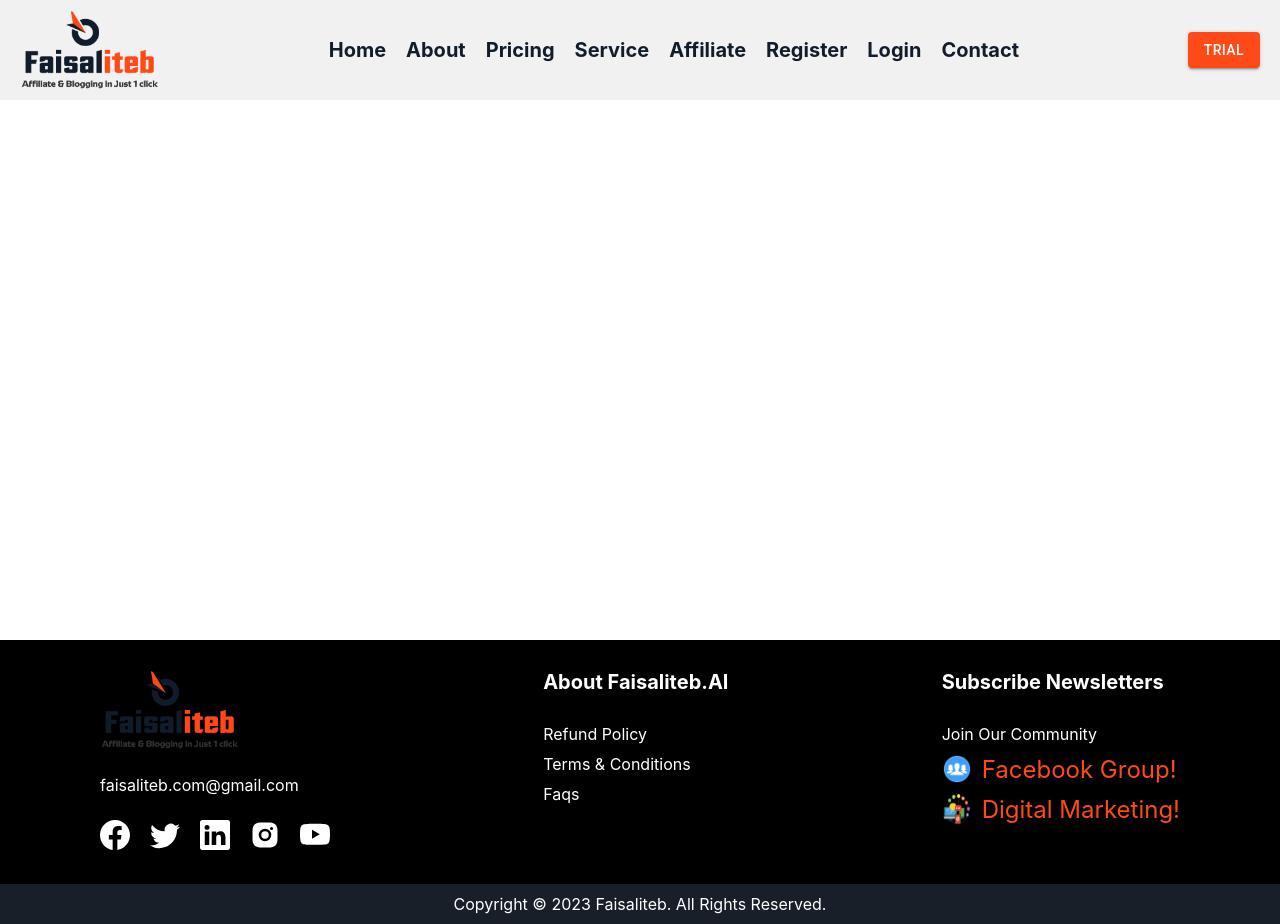
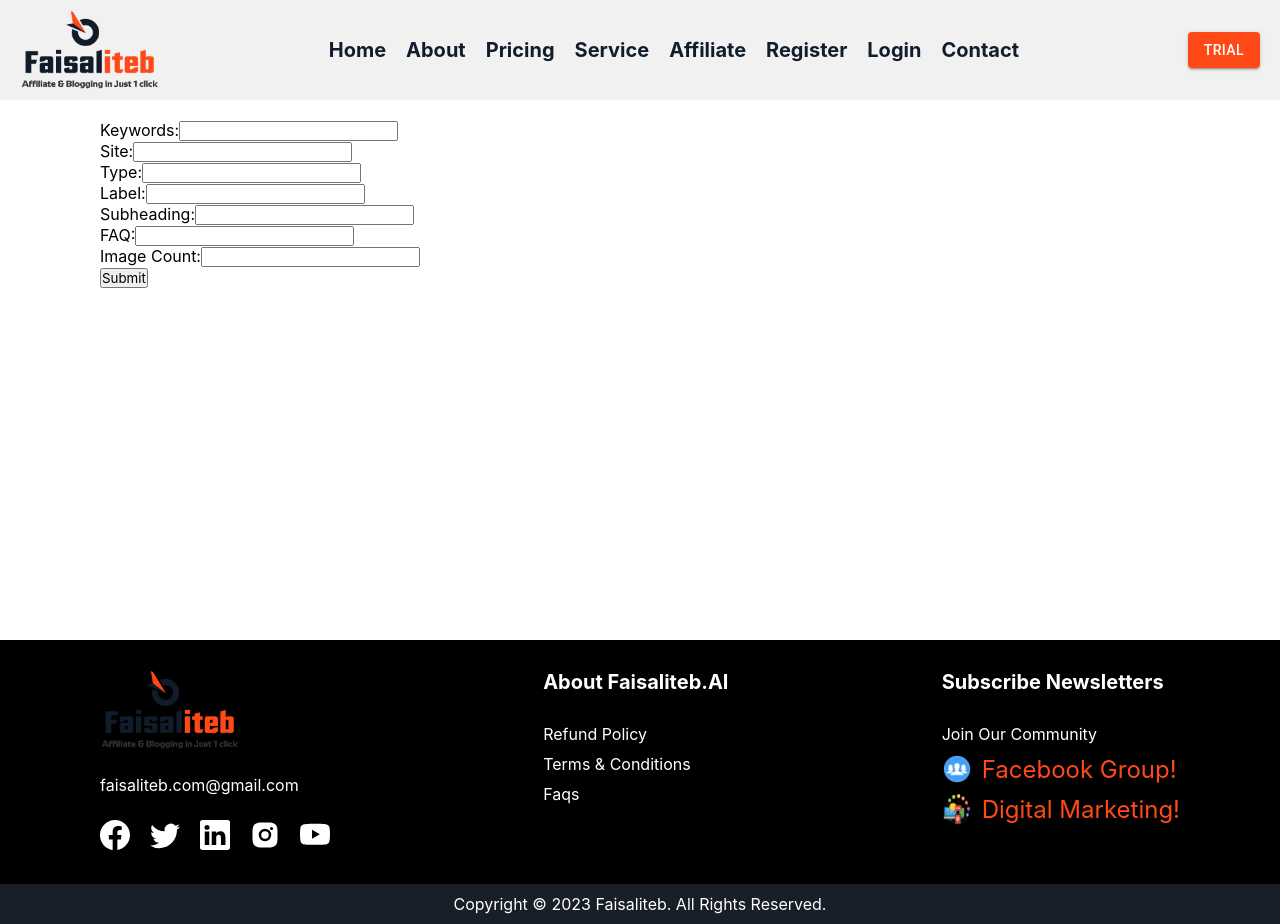
Before and after one commit to Sunny1509006/AI-Content-Generator, a React (Create React App) app: page /info-article in a window 1280 px wide. Built offline with nearby package versions, Linux system fonts and the light colour scheme.

Commit message:
content generation page has been added

```diff
--- a/src/Components/Common/Title_Info.js
+++ b/src/Components/Common/Title_Info.js
@@ -18,6 +18,7 @@ import CardActions from "@mui/material/CardActions";
 import CardContent from "@mui/material/CardContent";
 import Button from "@mui/material/Button";
 import Typography from "@mui/material/Typography";
+import { Link } from "react-router-dom";
 
 const bull = (
   <Box
@@ -155,9 +156,10 @@ export const Title_Info = () => {
 
               }}
             >
-              <Button variant="contained" className="custom-button" >
+              <Link to="/info-article"><Button variant="contained" className="custom-button" >
                 Start Free Trial
               </Button>
+              </Link>
             </div>
           </div>
         </motion.div>
--- /dev/null
+++ b/src/Components/ContentGenerator/InfoArticle.js
@@ -0,0 +1,75 @@
+import React, { useState } from 'react';
+import axios from '../Axios';
+
+export const InfoArticle = () => {
+    const [formData, setFormData] = useState({
+        keywords: '',
+        site: '',
+        type: '',
+        label: '',
+        subheading: '',
+        faq: '',
+        imageCount: ''
+      });
+      const [response, setResponse] = useState('');
+
+      const handleChange = (e) => {
+        const { name, value } = e.target;
+        setFormData({ ...formData, [name]: value });
+      };
+
+      const handleSubmit = async (e) => {
+        e.preventDefault();
+        try {
+          const response = await axios.post('/api/article/create', formData);
+          setResponse(response.data.result);
+          console.log(response.data)
+        } catch (error) {
+          console.error('Error:', error);
+        }
+      };
+
+  return (
+    <div>
+      <form onSubmit={handleSubmit}>
+        <label>
+          Keywords:
+          <input type="text" name="keywords" value={formData.keywords} onChange={handleChange} />
+        </label>
+        <br />
+        <label>
+          Site:
+          <input type="text" name="site" value={formData.site} onChange={handleChange} />
+        </label>
+        <br />
+        <label>
+          Type:
+          <input type="text" name="type" value={formData.type} onChange={handleChange} />
+        </label>
+        <br />
+        <label>
+          Label:
+          <input type="text" name="label" value={formData.label} onChange={handleChange} />
+        </label>
+        <br />
+        <label>
+          Subheading:
+          <input type="text" name="subheading" value={formData.subheading} onChange={handleChange} />
+        </label>
+        <br />
+        <label>
+          FAQ:
+          <input type="text" name="faq" value={formData.faq} onChange={handleChange} />
+        </label>
+        <br />
+        <label>
+          Image Count:
+          <input type="number" name="imageCount" value={formData.imageCount} onChange={handleChange} />
+        </label>
+        <br />
+        <button type="submit">Submit</button>
+      </form>
+      {response && <div dangerouslySetInnerHTML={{ __html: response }} />}
+    </div>
+  )
+}
--- a/src/Components/Screen/Home.js
+++ b/src/Components/Screen/Home.js
@@ -20,6 +20,7 @@ import { Refund_Policy } from "../Pages/Refund_Policy";
 import { Terms_Conditions } from "../Pages/Terms_Conditions";
 import { About } from "../Pages/About";
 import { Pricing } from "../Pages/Pricing";
+import { InfoArticle } from "../ContentGenerator/InfoArticle";
 
 export const Home = () => {
   return (
@@ -37,6 +38,7 @@ export const Home = () => {
             <Route exact path="/faqs" element={<FAQ />} />
             <Route exact path="/pricing" element={<Pricing />} />
             <Route exact path="/about" element={<About />} />
+            <Route exact path="/info-article" element={<InfoArticle />} />
             <Route exact path="/service" element={<Service />} />
             <Route exact path="/refund_policy" element={<Refund_Policy />} />
             <Route exact path="/terms_and_conditions" element={<Terms_Conditions />} />
```
